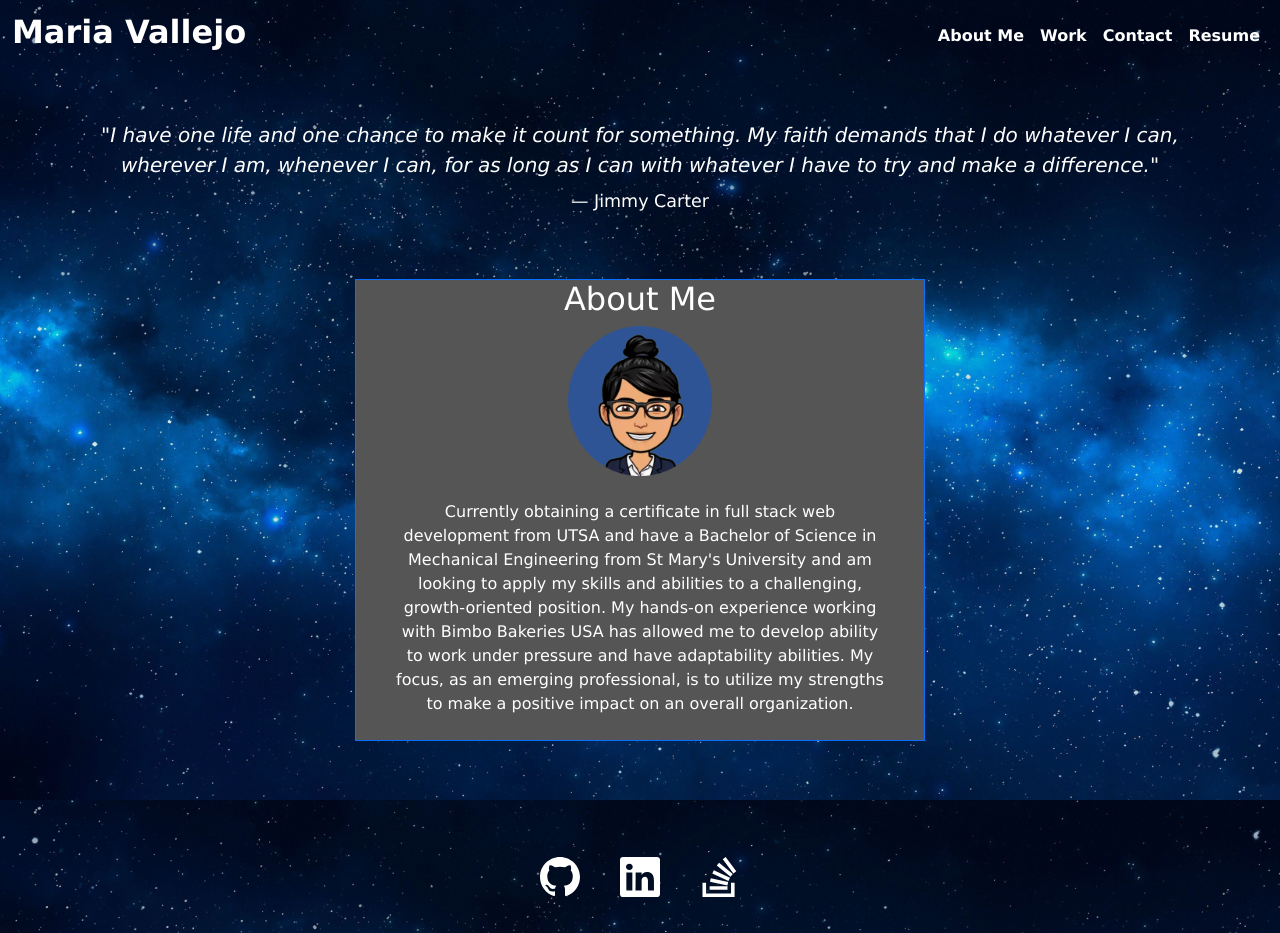
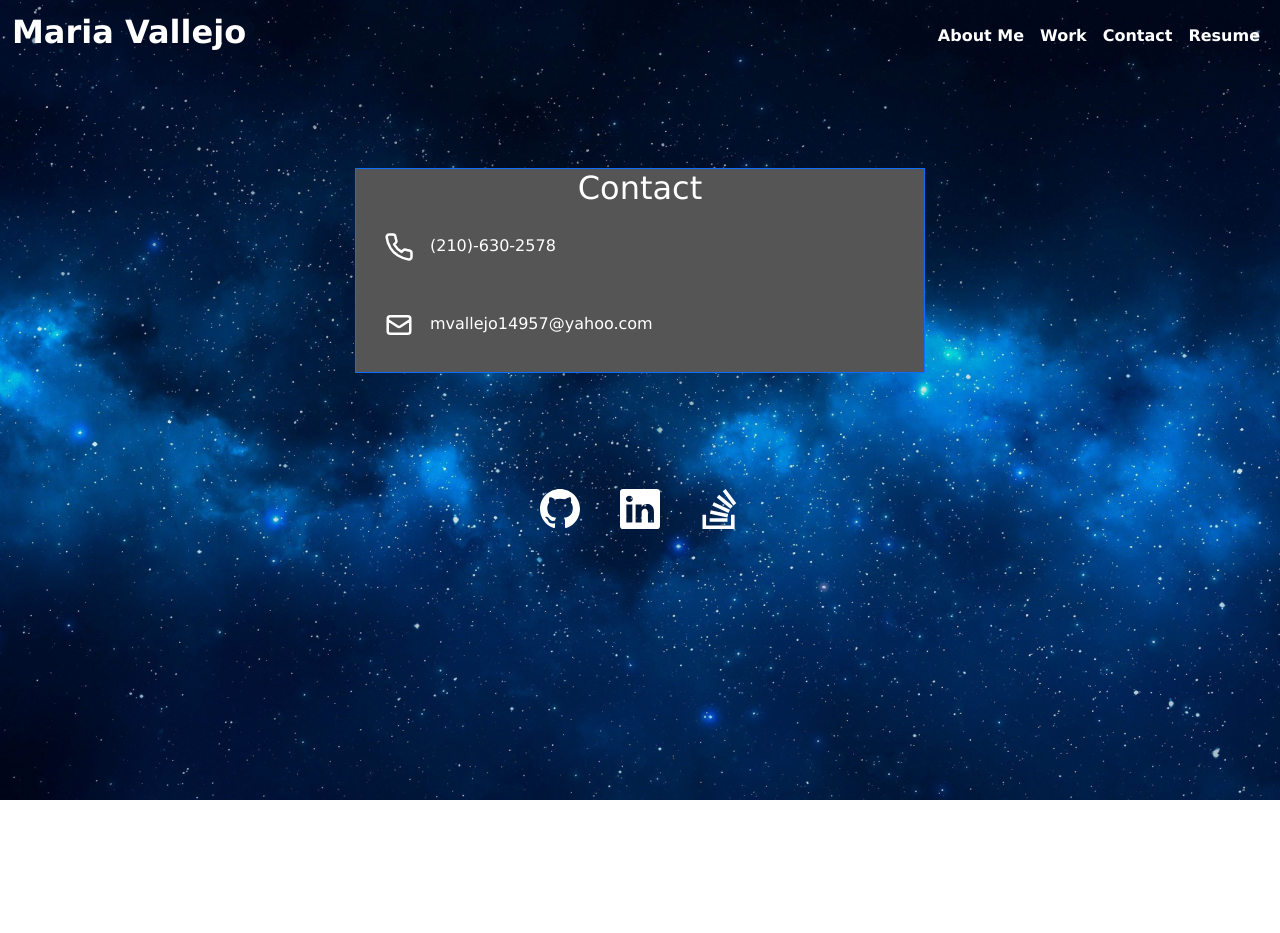
Before and after one commit to Mvalljo/HW2-ProfessionalPortfolio-MV, a React (Create React App) app: page /contact in a window 1280 px wide. After the commit the page ends 800 px from the top, so only its background shows below. Built offline with nearby package versions, Linux system fonts and the light colour scheme.

Commit message:
added contact page

```diff
--- /dev/null
+++ b/src/components/Contact.js
@@ -0,0 +1,34 @@
+import React from "react";
+import { FiPhone } from "react-icons/fi";
+import { HiOutlineMail } from "react-icons/hi";
+
+const styles = {
+  background: {
+    backgroundColor: "#555555"
+  }
+};
+
+function AboutMe() {
+  return (
+    <div className="py-5 container">
+      <div className="row py-lg-5">
+        <div
+          className="col-lg-6 col-md-8 mx-auto border border-primary "
+          style={styles.background}
+        >
+          <h2 className="text-center">Contact</h2>
+          <p className="text-left">
+            <FiPhone fontSize="30px" className="m-3" />
+            (210)-630-2578
+          </p>
+          <p className="text-left">
+            <HiOutlineMail fontSize="30px" className="m-3" />
+            mvallejo14957@yahoo.com
+          </p>
+        </div>
+      </div>
+    </div>
+  );
+}
+
+export default AboutMe;
--- a/src/components/Header.js
+++ b/src/components/Header.js
@@ -2,6 +2,7 @@ import React from "react";
 import { Routes, Route,Link } from "react-router-dom";
 import AboutMe from "./AboutMe";
 import Work from "./Work";
+import Contact from "./Contact";
 
 function Header() {
   return (
@@ -59,6 +60,7 @@ function Header() {
       <Routes>
         <Route path="/about" element={<AboutMe />}></Route>
         <Route path="/work" element={<Work />}></Route>
+        <Route path="/contact" element={<Contact/>}></Route>
         <Route path="*" element={<AboutMe />}></Route>
       </Routes>
     </header>
```
